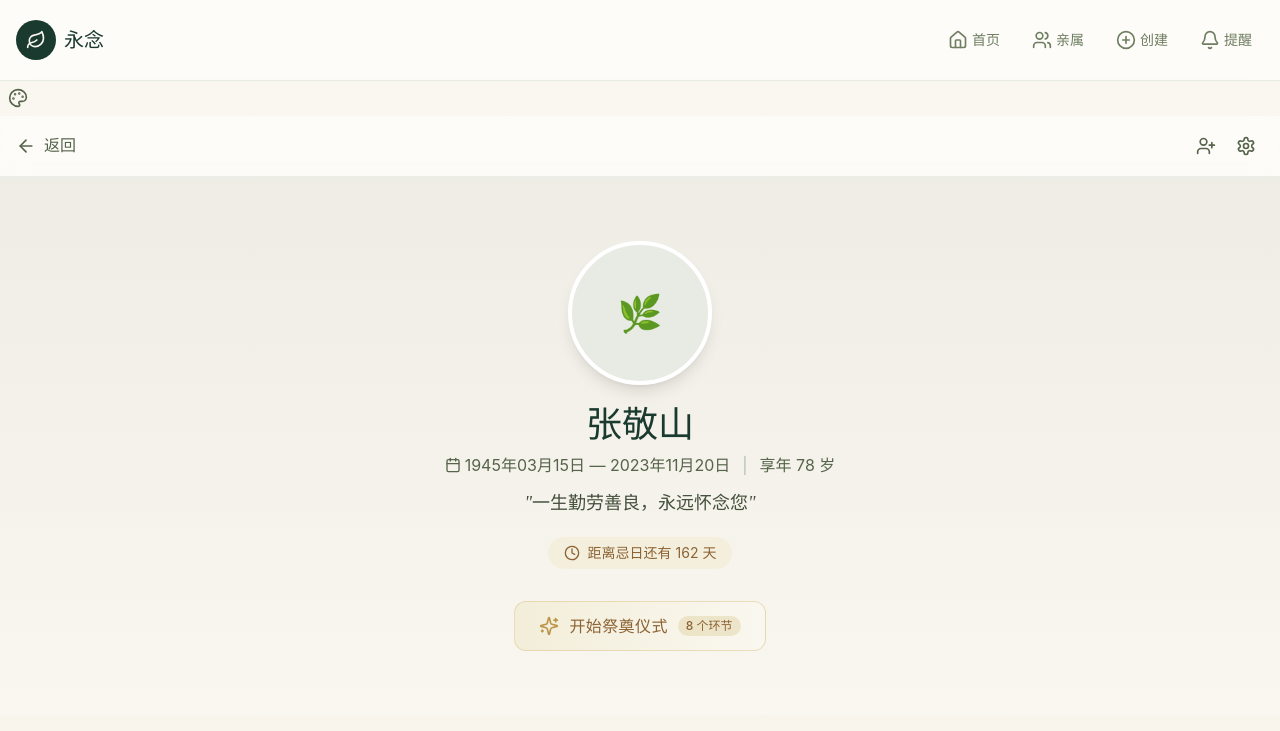
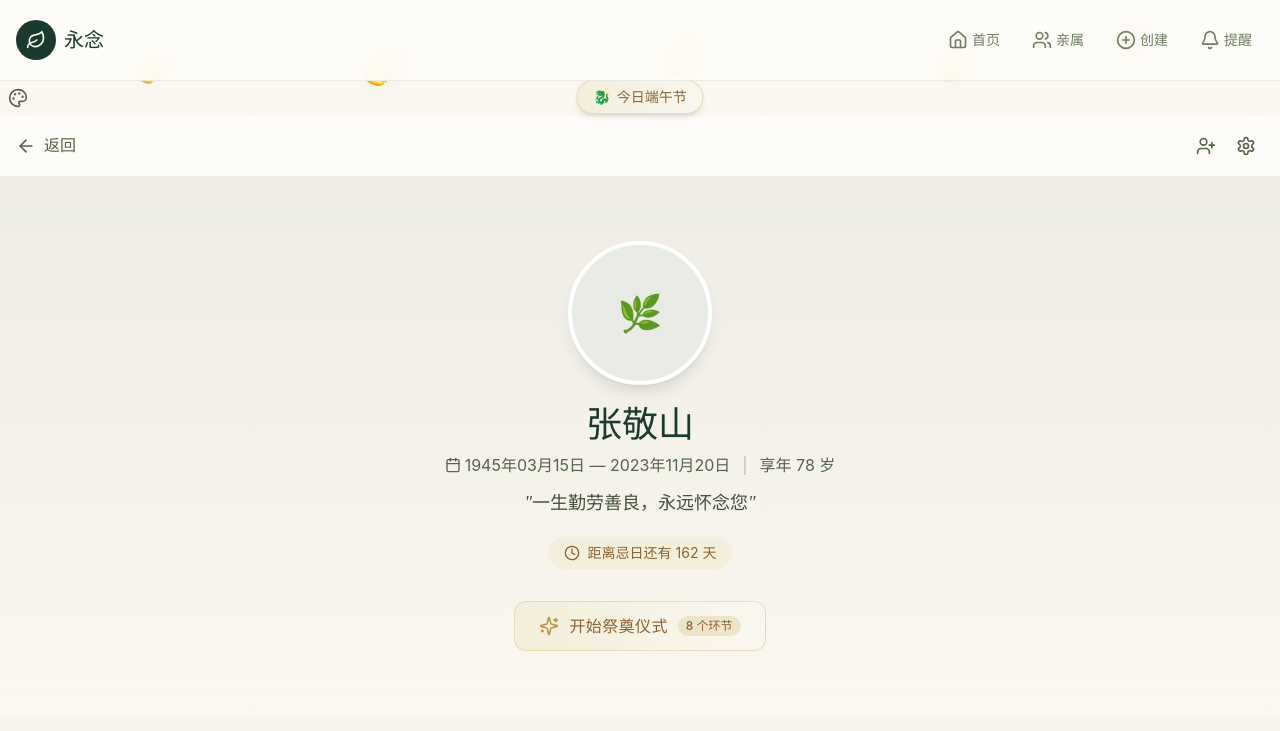
Before and after one commit to Xiang1218-Yu/xyj-126, a React (Vite) app: page /memorial/sample-001 in a window 1280 px wide. Shown: the top 731 px of the page. Built offline with nearby package versions, Linux system fonts and the light colour scheme.

Commit message:
.3176934549491531:ed3840ea50b735e1930d239b5aa361fe_6a2c9dbb3df30773f325b97b.6a2c9dc53df30773f325b983.6a2c9dc5b2cc0aa3905846ca:Trae CN.T(2026/6/13 08:01:09)

```diff
--- /dev/null
+++ b/src/components/FestivalDecorations.tsx
@@ -0,0 +1,222 @@
+import { useMemo } from "react";
+import { getCurrentFestival, type FestivalInfo } from "@/utils";
+import { cn } from "@/lib/utils";
+
+interface FestivalDecorationsProps {
+  theme?: string;
+}
+
+function LanternDecorations() {
+  const lanterns = useMemo(() => {
+    return Array.from({ length: 12 }, (_, i) => ({
+      id: i,
+      left: 5 + (i % 6) * 16 + Math.random() * 5,
+      top: i < 6 ? 2 + Math.random() * 3 : 88 + Math.random() * 5,
+      size: 28 + Math.random() * 16,
+      delay: Math.random() * 3,
+      duration: 3 + Math.random() * 2,
+    }));
+  }, []);
+
+  return (
+    <>
+      {lanterns.map((l) => (
+        <span
+          key={l.id}
+          className="festival-lantern"
+          style={{
+            left: `${l.left}%`,
+            top: `${l.top}%`,
+            fontSize: `${l.size}px`,
+            animationDelay: `${l.delay}s`,
+            animationDuration: `${l.duration}s`,
+          }}
+        >
+          🏮
+        </span>
+      ))}
+    </>
+  );
+}
+
+function WillowDecorations() {
+  const willowBranches = useMemo(() => {
+    return Array.from({ length: 10 }, (_, i) => ({
+      id: i,
+      left: 2 + i * 10 + Math.random() * 5,
+      size: 32 + Math.random() * 20,
+      delay: Math.random() * 4,
+      duration: 4 + Math.random() * 3,
+    }));
+  }, []);
+
+  return (
+    <>
+      {willowBranches.map((w) => (
+        <span
+          key={w.id}
+          className="festival-willow"
+          style={{
+            left: `${w.left}%`,
+            top: "0%",
+            fontSize: `${w.size}px`,
+            animationDelay: `${w.delay}s`,
+            animationDuration: `${w.duration}s`,
+          }}
+        >
+          🌿
+        </span>
+      ))}
+    </>
+  );
+}
+
+function MoonDecorations() {
+  const stars = useMemo(() => {
+    return Array.from({ length: 25 }, (_, i) => ({
+      id: i,
+      left: Math.random() * 100,
+      top: Math.random() * 60,
+      size: 8 + Math.random() * 10,
+      delay: Math.random() * 3,
+      duration: 2 + Math.random() * 3,
+    }));
+  }, []);
+
+  return (
+    <>
+      <span
+        className="festival-moon"
+        style={{
+          top: "5%",
+          right: "8%",
+        }}
+      >
+        🌕
+      </span>
+      {stars.map((s) => (
+        <span
+          key={s.id}
+          className="festival-star"
+          style={{
+            left: `${s.left}%`,
+            top: `${s.top}%`,
+            fontSize: `${s.size}px`,
+            animationDelay: `${s.delay}s`,
+            animationDuration: `${s.duration}s`,
+          }}
+        >
+          ✨
+        </span>
+      ))}
+    </>
+  );
+}
+
+function ZongziDecorations() {
+  const zongzi = useMemo(() => {
+    return Array.from({ length: 10 }, (_, i) => ({
+      id: i,
+      left: 5 + (i % 5) * 20 + Math.random() * 8,
+      top: i < 5 ? 3 + Math.random() * 4 : 90 + Math.random() * 4,
+      size: 24 + Math.random() * 14,
+      delay: Math.random() * 4,
+      duration: 4 + Math.random() * 3,
+    }));
+  }, []);
+
+  return (
+    <>
+      {zongzi.map((z) => (
+        <span
+          key={z.id}
+          className="festival-zongzi"
+          style={{
+            left: `${z.left}%`,
+            top: `${z.top}%`,
+            fontSize: `${z.size}px`,
+            animationDelay: `${z.delay}s`,
+            animationDuration: `${z.duration}s`,
+          }}
+        >
+          🫔
+        </span>
+      ))}
+    </>
+  );
+}
+
+function ChrysanthemumDecorations() {
+  const flowers = useMemo(() => {
+    return Array.from({ length: 15 }, (_, i) => ({
+      id: i,
+      left: Math.random() * 100,
+      top: 80 + Math.random() * 15,
+      size: 22 + Math.random() * 16,
+      delay: Math.random() * 3,
+      duration: 3 + Math.random() * 2,
+    }));
+  }, []);
+
+  return (
+    <>
+      {flowers.map((f) => (
+        <span
+          key={f.id}
+          className="festival-chrysanthemum"
+          style={{
+            left: `${f.left}%`,
+            top: `${f.top}%`,
+            fontSize: `${f.size}px`,
+            animationDelay: `${f.delay}s`,
+            animationDuration: `${f.duration}s`,
+          }}
+        >
+          🌼
+        </span>
+      ))}
+    </>
+  );
+}
+
+function FestivalBadge({ festival, theme }: { festival: FestivalInfo; theme?: string }) {
+  const isStarry = theme === "starry";
+  return (
+    <div
+      className={cn(
+        "fixed top-20 left-1/2 -translate-x-1/2 z-20 px-4 py-1.5 rounded-full text-sm font-medium shadow-md animate-fade-in flex items-center gap-1.5",
+        isStarry
+          ? "bg-purple-500/30 text-purple-200 border border-purple-400/30"
+          : "bg-gradient-to-r from-gold-100 to-cream-100 text-gold-700 border border-gold-300/50"
+      )}
+    >
+      {festival.type === "spring" && "🧧"}
+      {festival.type === "qingming" && "🌿"}
+      {festival.type === "midautumn" && "🥮"}
+      {festival.type === "dragonboat" && "🐉"}
+      {festival.type === "yuanxiao" && "🏮"}
+      {festival.type === "chongyang" && "🏔️"}
+      <span>今日{festival.name}</span>
+    </div>
+  );
+}
+
+export default function FestivalDecorations({ theme }: FestivalDecorationsProps) {
+  const festival = useMemo(() => getCurrentFestival(), []);
+
+  if (!festival) return null;
+
+  return (
+    <>
+      <div className="festival-decorations theme-particles">
+        {festival.type === "spring" && <LanternDecorations />}
+        {festival.type === "qingming" && <WillowDecorations />}
+        {festival.type === "midautumn" && <MoonDecorations />}
+        {festival.type === "dragonboat" && <ZongziDecorations />}
+        {festival.type === "yuanxiao" && <LanternDecorations />}
+        {festival.type === "chongyang" && <ChrysanthemumDecorations />}
+      </div>
+      <FestivalBadge festival={festival} theme={theme} />
+    </>
+  );
+}
--- a/src/index.css
+++ b/src/index.css
@@ -769,3 +769,119 @@ body {
   0% { opacity: 0; transform: translateY(20px) scale(0.98); }
   100% { opacity: 1; transform: translateY(0) scale(1); }
 }
+
+.festival-decorations {
+  position: fixed;
+  top: 0;
+  left: 0;
+  width: 100%;
+  height: 100%;
+  pointer-events: none;
+  overflow: hidden;
+  z-index: 1;
+}
+
+.festival-lantern {
+  position: absolute;
+  user-select: none;
+  will-change: transform;
+  animation: lanternSwing ease-in-out infinite;
+  transform-origin: top center;
+}
+
+@keyframes lanternSwing {
+  0%, 100% {
+    transform: rotate(-8deg);
+  }
+  50% {
+    transform: rotate(8deg);
+  }
+}
+
+.festival-willow {
+  position: absolute;
+  user-select: none;
+  will-change: transform;
+  animation: willowSway ease-in-out infinite;
+  transform-origin: top center;
+}
+
+@keyframes willowSway {
+  0%, 100% {
+    transform: rotate(-5deg) translateY(0);
+  }
+  50% {
+    transform: rotate(5deg) translateY(5px);
+  }
+}
+
+.festival-moon {
+  position: absolute;
+  user-select: none;
+  font-size: 72px;
+  animation: moonGlow 4s ease-in-out infinite;
+  filter: drop-shadow(0 0 20px rgba(255, 223, 150, 0.8));
+}
+
+@keyframes moonGlow {
+  0%, 100% {
+    filter: drop-shadow(0 0 20px rgba(255, 223, 150, 0.6));
+    transform: scale(1);
+  }
+  50% {
+    filter: drop-shadow(0 0 40px rgba(255, 223, 150, 0.9));
+    transform: scale(1.05);
+  }
+}
+
+.festival-star {
+  position: absolute;
+  user-select: none;
+  will-change: transform, opacity;
+  animation: festivalTwinkle ease-in-out infinite;
+}
+
+@keyframes festivalTwinkle {
+  0%, 100% {
+    opacity: 0.3;
+    transform: scale(0.8);
+  }
+  50% {
+    opacity: 1;
+    transform: scale(1.2);
+  }
+}
+
+.festival-zongzi {
+  position: absolute;
+  user-select: none;
+  will-change: transform;
+  animation: zongziFloat ease-in-out infinite;
+}
+
+@keyframes zongziFloat {
+  0%, 100% {
+    transform: translateY(0) rotate(-3deg);
+  }
+  50% {
+    transform: translateY(-8px) rotate(3deg);
+  }
+}
+
+.festival-chrysanthemum {
+  position: absolute;
+  user-select: none;
+  will-change: transform, opacity;
+  animation: chrysanthemumBloom ease-in-out infinite;
+}
+
+@keyframes chrysanthemumBloom {
+  0%, 100% {
+    transform: scale(1) rotate(0deg);
+    opacity: 0.8;
+  }
+  50% {
+    transform: scale(1.1) rotate(10deg);
+    opacity: 1;
+  }
+}
--- a/src/pages/MemorialDetail.tsx
+++ b/src/pages/MemorialDetail.tsx
@@ -32,6 +32,7 @@ import PasswordProtected from "@/components/PasswordProtected";
 import ThemeSelector from "@/components/ThemeSelector";
 import BiographyTimeline from "@/components/BiographyTimeline";
 import WordCloud from "@/components/WordCloud";
+import FestivalDecorations from "@/components/FestivalDecorations";
 import { cn } from "@/lib/utils";
 
 export default function MemorialDetail() {
@@ -161,6 +162,7 @@ export default function MemorialDetail() {
         currentTheme={memorial.theme}
         adminPasswordHash={memorial.adminPassword || memorial.password}
       />
+      <FestivalDecorations theme={memorial.theme} />
       <div className="relative z-10">
         <div className="sticky top-16 md:top-20 z-30 theme-topbar">
           <div className="container mx-auto px-4 py-3 flex items-center justify-between">
--- a/src/utils/index.ts
+++ b/src/utils/index.ts
@@ -252,3 +252,50 @@ export function parseBiographyToTimeline(
 
   return nodes.map((n, i) => ({ ...n, id: `tl-${Date.now()}-${i}` }));
 }
+
+export type FestivalType =
+  | "spring"
+  | "qingming"
+  | "midautumn"
+  | "dragonboat"
+  | "yuanxiao"
+  | "chongyang"
+  | null;
+
+export interface FestivalInfo {
+  type: FestivalType;
+  name: string;
+  decoration: string;
+}
+
+export function getCurrentFestival(): FestivalInfo | null {
+  const today = new Date();
+  const month = today.getMonth() + 1;
+  const day = today.getDate();
+
+  if ((month === 1 && day >= 20) || (month === 2 && day <= 20)) {
+    return { type: "spring", name: "春节", decoration: "lantern" };
+  }
+
+  if (month === 4 && day >= 1 && day <= 10) {
+    return { type: "qingming", name: "清明节", decoration: "willow" };
+  }
+
+  if ((month === 9 && day >= 15) || (month === 10 && day <= 15)) {
+    return { type: "midautumn", name: "中秋节", decoration: "moon" };
+  }
+
+  if ((month === 5 && day >= 25) || (month === 6 && day <= 25)) {
+    return { type: "dragonboat", name: "端午节", decoration: "zongzi" };
+  }
+
+  if (month === 2 && day >= 5 && day <= 25) {
+    return { type: "yuanxiao", name: "元宵节", decoration: "lantern" };
+  }
+
+  if (month === 10 && day >= 1 && day <= 30) {
+    return { type: "chongyang", name: "重阳节", decoration: "chrysanthemum" };
+  }
+
+  return null;
+}
```
